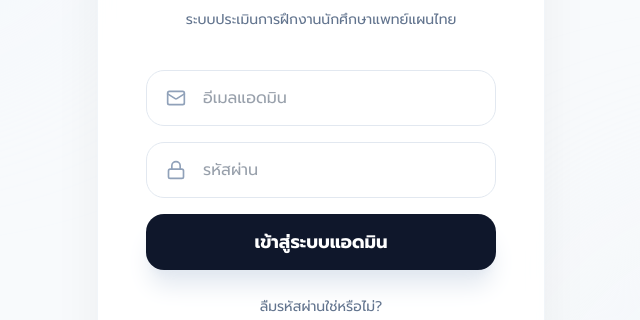
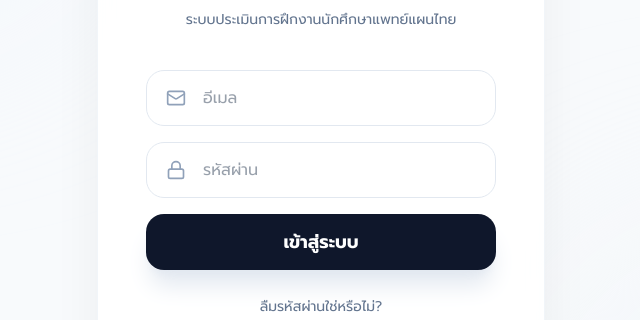
Before and after one commit to farnforyou007/Intern, a Next.js app: page /auth/login in a window 1280 px wide. Shown: the part 274-594 px from the top of the page, without its empty margins (319-959 px from the left). Built offline with nearby package versions, Linux system fonts and the light colour scheme; no server answers.

Commit message:
fix page

```diff
--- a/src/app/admin/supervisors/page.tsx
+++ b/src/app/admin/supervisors/page.tsx
@@ -850,7 +850,7 @@ export default function AdminManagement() {
                 </div>
 
                 <Tabs defaultValue="pending" value={activeTab} onValueChange={setActiveTab}>
-                    <TabsList className="bg-slate-100/50 p-1 rounded-2xl h-auto mb-6 md:mb-8 border border-slate-100 flex w-fit ml-auto shadow-sm overflow-x-auto">
+                    <TabsList className="bg-slate-100/50 p-1 rounded-2xl h-auto mb-6 md:mb-8 border border-slate-100 flex w-fit shadow-sm overflow-x-auto">
                         <TabsTrigger value="pending" className="rounded-xl px-3 md:px-6 py-2 md:py-2.5 data-[state=active]:bg-white font-bold text-xs md:text-sm gap-1 md:gap-2 transition-all whitespace-nowrap flex-1 md:flex-none">รออนุมัติ <span className="bg-orange-500 text-white px-2 py-0.5 rounded-md text-[10px]">{pendingList.length}</span></TabsTrigger>
                         <TabsTrigger value="teachers" className="rounded-xl px-3 md:px-6 py-2 md:py-2.5 data-[state=active]:bg-white font-bold text-xs md:text-sm transition-all whitespace-nowrap flex-1 md:flex-none">อาจารย์คณะ</TabsTrigger>
                         <TabsTrigger value="supervisors" className="rounded-xl px-3 md:px-6 py-2 md:py-2.5 data-[state=active]:bg-white font-bold text-xs md:text-sm transition-all whitespace-nowrap flex-1 md:flex-none">พี่เลี้ยงแหล่งฝึก</TabsTrigger>
--- a/src/app/auth/login/page.tsx
+++ b/src/app/auth/login/page.tsx
@@ -162,7 +162,7 @@ export default function LoginPage() {
                             <Mail className="absolute left-5 top-1/2 -translate-y-1/2 text-slate-400 w-5 h-5" />
                             <input
                                 type="email"
-                                placeholder="อีเมลแอดมิน"
+                                placeholder="อีเมล"
                                 className="w-full h-14 pl-14 pr-6 rounded-2xl border border-slate-200 focus:border-blue-500 focus:ring-4 focus:ring-blue-500/10 outline-none transition-all text-slate-700"
                                 value={email}
                                 onChange={(e) => setEmail(e.target.value)}
@@ -194,7 +194,7 @@ export default function LoginPage() {
                                     <span>กำลังตรวจสอบข้อมูล...</span>
                                 </>
                             ) : (
-                                'เข้าสู่ระบบแอดมิน'
+                                'เข้าสู่ระบบ'
                             )}
                         </button>
                     </div>
```
